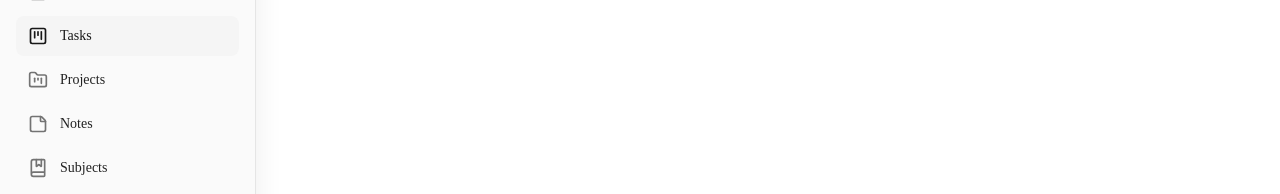
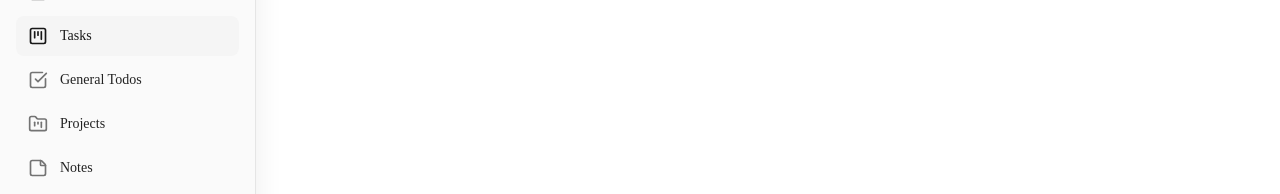
Before and after one commit to sadge02/StudyPlanner, a Next.js app: page /dashboard/kanban in a window 1280 px wide. Shown: the part 196-390 px from the top of the page. Built offline with nearby package versions, Linux system fonts and the light colour scheme; no server answers; the database is empty; sample sign-in values are in the browser's storage.

Commit message:
feat: separate page for general todos

```diff
--- /dev/null
+++ b/src/app/dashboard/todos/page.tsx
@@ -0,0 +1,19 @@
+import TodoList from "@/components/todos/TodoList";
+import { getUserTasks } from "@/lib/actions/task.actions";
+
+export const Todos = async () => {
+  const response = await getUserTasks();
+  const todos = response.data ?? [];
+
+  return (
+    <div className="flex w-full justify-center flex-col">
+      <h1 className="text-3xl font-bold">General Todos</h1>
+      <p className="text-md text-muted-foreground mb-4">
+        Manage your personal tasks and miscellaneous to-dos.
+      </p>
+      <TodoList initialTasks={todos} />
+    </div>
+  );
+};
+
+export default Todos;
--- a/src/components/layout/Sidebar.tsx
+++ b/src/components/layout/Sidebar.tsx
@@ -14,6 +14,7 @@ import {
   PanelLeft,
   X,
   type LucideIcon,
+  SquareCheckBig,
 } from "lucide-react";
 import { useEffect } from "react";
 import { cn } from "@/lib/utils";
@@ -34,6 +35,7 @@ const navItems: NavItem[] = [
   },
   { label: "Calendar", href: "/dashboard/calendar", icon: Calendar },
   { label: "Tasks", href: "/dashboard/kanban", icon: SquareKanban },
+  { label: "General Todos", href: "/dashboard/todos", icon: SquareCheckBig },
   { label: "Projects", href: "/dashboard/projects", icon: FolderKanban },
   { label: "Notes", href: "/dashboard/notes", icon: StickyNote },
   { label: "Subjects", href: "/dashboard/subjects", icon: BookMarked },
--- a/src/components/todos/TodoList.tsx
+++ b/src/components/todos/TodoList.tsx
@@ -111,7 +111,7 @@ const TodoList = ({ initialTasks }: Props) => {
   };
 
   return (
-    <div className="flex flex-col gap-6 p-0 md:p-6 pt-2 max-w-3xl">
+    <div className="flex flex-col gap-6 p-0 md:p-0 pt-2 max-w-3xl">
       {/* Quick add card */}
       <div className="rounded-lg border bg-card p-4 flex flex-col gap-3 shadow">
         <div className="flex items-center gap-2">
```
